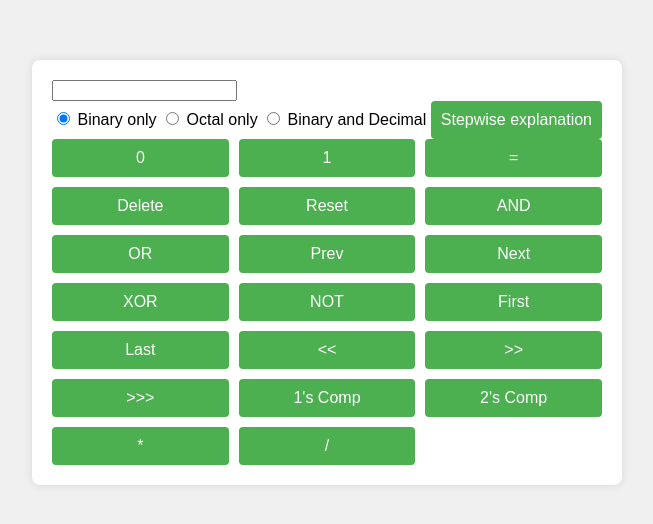
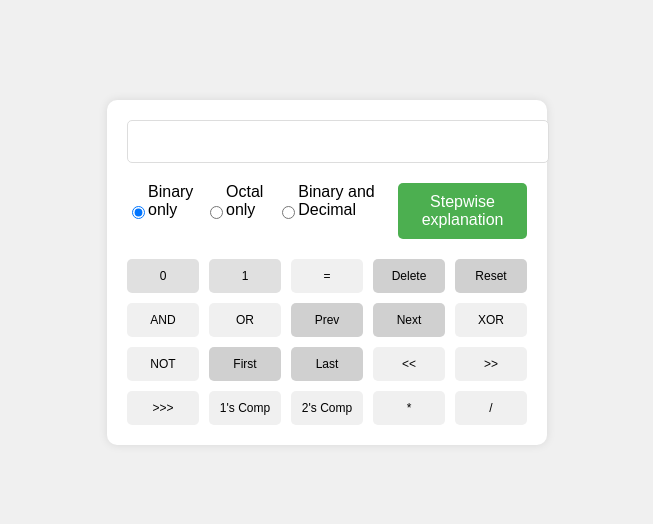
Before and after one commit to royalsachan/Bitwise_manupulation_Calculator, a plain HTML site: page index.html in a window 1280 px wide. Shown: the part 128-652 px from the top of the page, without its empty margins (313-966 px from the left). Drawn offline with Linux system fonts and the light colour scheme.

Commit message:
Update 230101021-lab_7.-binary_Calculator.css

```diff
--- a/230101021-lab_7.-binary_Calculator.css
+++ b/230101021-lab_7.-binary_Calculator.css
@@ -7,120 +7,74 @@ body {
     margin: 0;
     background-color: #f0f0f0;
 }
+
 .calculator {
-    background-color: white;
-    border-radius: 8px;
+    background-color: #fff;
+    border-radius: 10px;
+    box-shadow: 0 0 10px rgba(0,0,0,0.1);
     padding: 20px;
-    box-shadow: 0 0 10px rgba(0,0,0,0.1);
+    width: 400px;
 }
-h1 {
-    text-align: center;
-    color: #333;
+
+.result {
+    margin-bottom: 20px;
 }
-#input {
+
+#display {
     width: 100%;
     padding: 10px;
     font-size: 18px;
-    margin-bottom: 10px;
+    text-align: right;
     border: 1px solid #ddd;
-    border-radius: 4px;
+    border-radius: 5px;
 }
+
+.options {
+    display: flex;
+    justify-content: space-between;
+    margin-bottom: 20px;
+}
+
 .buttons {
     display: grid;
-    grid-template-columns: repeat(3, 1fr);
+    grid-template-columns: repeat(5, 1fr);
     gap: 10px;
 }
+
 button {
     padding: 10px;
     font-size: 16px;
     border: none;
+    border-radius: 5px;
+    cursor: pointer;
+    transition: background-color 0.3s;
+}
+.buttons button {
+    padding: 10px 5px;
+    font-size: 12px;
+}
+
+.digit {
+    background-color: #e0e0e0;
+}
+
+.operator {
+    background-color: #f0f0f0;
+}
+
+.action {
+    background-color: #d0d0d0;
+}
+
+button:hover {
+    background-color: #ccc;
+}
+
+#stepwise {
     background-color: #4CAF50;
     color: white;
-    cursor: pointer;
-    border-radius: 4px;
-    transition: background-color 0.3s;
 }
-button:hover {
+
+#stepwise:hover {
     background-color: #45a049;
 }
-#calculate {
-    grid-column: span 3;
-    background-color: #008CBA;
-}
-#calculate:hover {
-    background-color: #007B9A;
-}
-@keyframes flash {
-    0% { background-color: #ffffff; }
-    50% { background-color: #e6f7ff; }
-    100% { background-color: #ffffff; }
-}
-.flash {
-    animation: flash 0.5s;
-}
-
-
-
-
-
-
-/* body {
-    font-family: Arial, sans-serif;
-    display: flex;
-    justify-content: center;
-    align-items: center;
-    height: 100vh;
-    margin: 0;
-    background-color: #f0f0f0;
-}
-.calculator {
-    background-color: white;
-    border-radius: 8px;
-    padding: 20px;
-    box-shadow: 0 0 10px rgba(0,0,0,0.1);
-}
-h1 {
-    text-align: center;
-    color: #333;
-}
-#input {
-    width: 92%;
-    padding: 10px;
-    font-size: 18px;
-    margin-bottom: 10px;
-    border: 1px solid #ddd;
-    border-radius: 4px;
-}
-.buttons {
-    display: grid;
-    grid-template-columns: repeat(3, 1fr);
-    gap: 10px;
-}
-button {
-    padding: 10px;
-    font-size: 16px;
-    border: none;
-    background-color: #4CAF50;
-    color: white;
-    cursor: pointer;
-    border-radius: 4px;
-    transition: background-color 0.3s;
-}
-button:hover {
-    background-color: #45a049;
-}
-#calculate {
-    grid-column: span 3;
-    background-color: #008CBA;
-}
-#calculate:hover {
-    background-color: #007B9A;
-}
-@keyframes flash {
-    0% { background-color: #ffffff; }
-    50% { background-color: #e6f7ff; }
-    100% { background-color: #ffffff; }
-}
-.flash {
-    animation: flash 0.5s;
-} */
```
